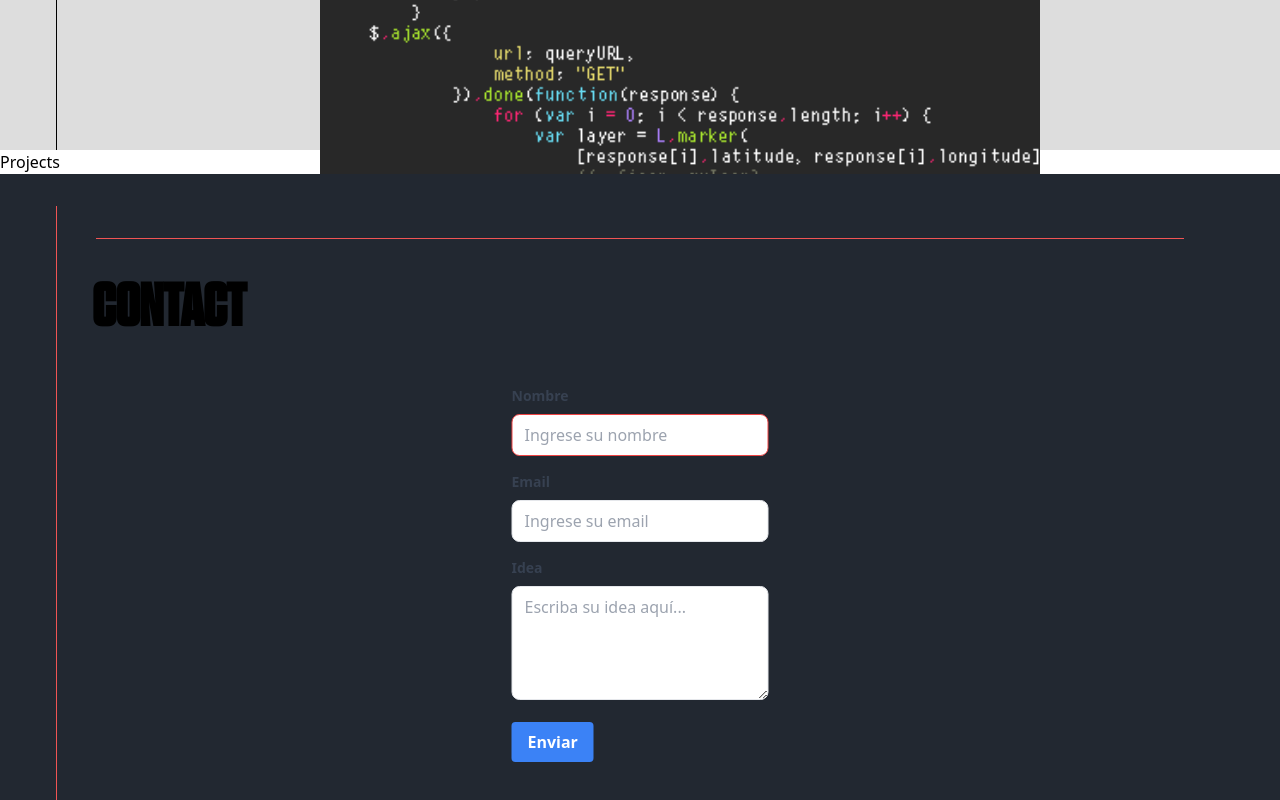
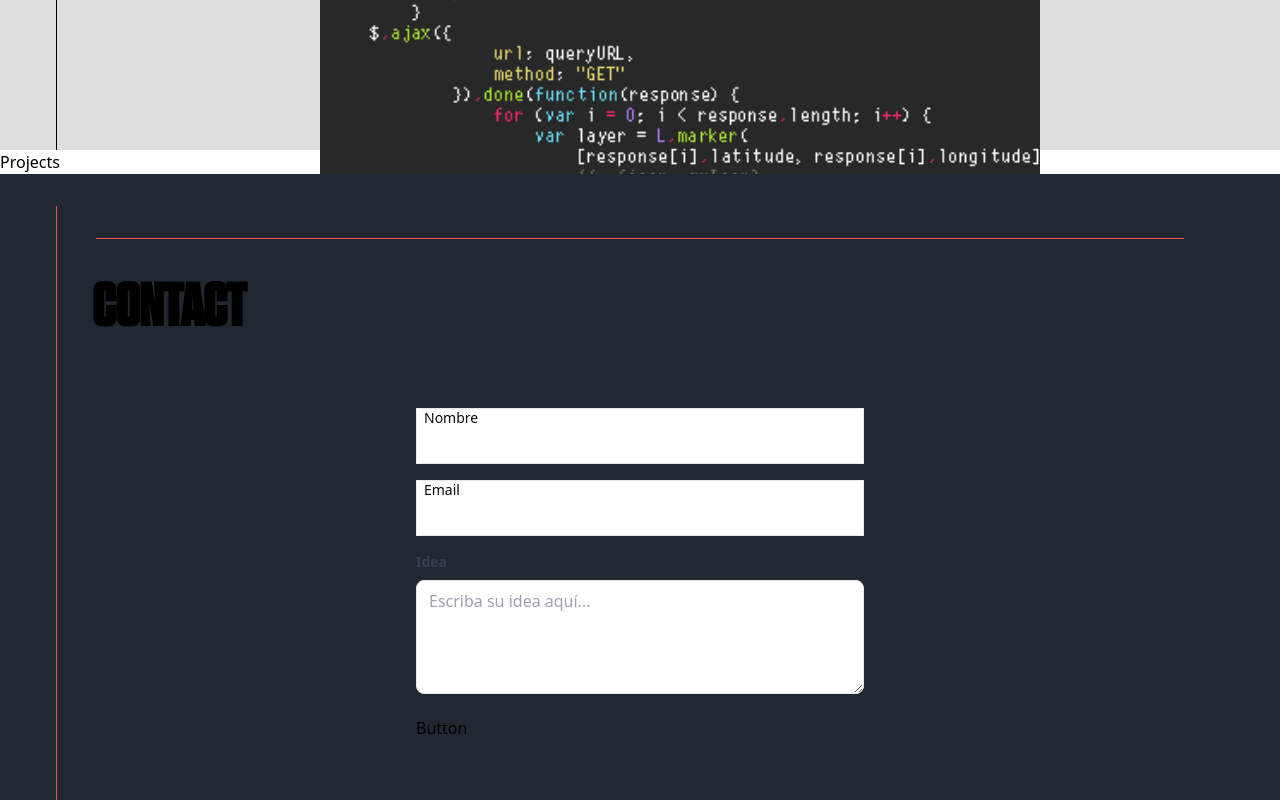
Before and after one commit to Nazaa29/mugencode, a React (Create React App) app: page / in a window 1280 px wide. Shown: the part 1450-2250 px from the top of the page. Built offline with nearby package versions, Linux system fonts and the light colour scheme; what taos would draw is missing.

Commit message:
input fallido

```diff
--- a/src/components/Button.js
+++ b/src/components/Button.js
@@ -0,0 +1,9 @@
+import React from 'react'
+
+const Button = () => {
+    return (
+        <div>Button</div>
+    )
+}
+
+export default Button
--- a/src/components/Contact.js
+++ b/src/components/Contact.js
@@ -8,7 +8,7 @@ const Contact = () => {
       {/* Línea horizontal */}
       <div className="absolute top-16 left-24 right-24 h-1px bg-red-custom"></div>
       <h1 className="text-6xl font-bold uppercase mt-10 ml-7 font-tungsten absolute left-16 top-16">Contact</h1>
-      <div className="absolute top-1/2 left-1/2 transform -translate-x-1/2 -translate-y-1/2">
+      <div className="absolute top-1/2 left-1/2 transform -translate-x-1/2 -translate-y-1/2 w-full">
         <Form/>
       </div>
 
--- a/src/components/Form/Form.js
+++ b/src/components/Form/Form.js
@@ -1,13 +1,17 @@
 import Input from "./Input";
+import Button from '../Button';
 
 
 const Form = () => {
+    const inputStyle = 'relative p-15px w-full border relative';
+    const labelStyle = 'absolute ml-2 text-neutral-950 text-sm z-10';
+
     return (
-      <div className="max-w-md mx-auto">
+        <div className="max-w-md mx-auto w-full">
             <form>
-          <Input label="Nombre" type="text" placeholder="Ingrese su nombre" />
-          <Input label="Email" type="email" placeholder="Ingrese su email" />
-          <div className="mb-4">
+                <Input label="Nombre" type="text" inputStyle={inputStyle} labelStyle={labelStyle}/>
+                <Input label="Email" type="email" inputStyle={inputStyle} labelStyle={labelStyle}/>
+                <div className="mb-4 ">
                     <label className="block text-gray-700 text-sm font-bold mb-2">Idea</label>
                     <textarea
                         className="w-full px-3 py-2 border rounded-lg"
@@ -15,12 +19,7 @@ const Form = () => {
                         rows="4"
                     ></textarea>
                 </div>
-          <button
-            className="bg-blue-500 hover:bg-blue-700 text-white font-bold py-2 px-4 rounded"
-            type="submit"
-          >
-            Enviar
-          </button>
+                <Button />
             </form>
         </div>
     );
--- a/src/components/Form/Input.js
+++ b/src/components/Form/Input.js
@@ -1,13 +1,10 @@
-const Input = ({ label, type, placeholder }) => {
+const Input = ({ label, type, inputStyle, labelStyle}) => {
     return (
         <div className="mb-4">
-        <label className="block text-gray-700 text-sm font-bold mb-2">{label}</label>
+            <label className={labelStyle}>{label}</label>
             <input
-          className={`w-full px-3 py-2 border rounded-lg ${
-            type === 'text' ? 'border-red-500' : '' // Añade más condiciones si es necesario
-          }`}
+                className={inputStyle}
                 type={type}
-          placeholder={placeholder}
             />
         </div>
     );
--- a/tailwind.config.js
+++ b/tailwind.config.js
@@ -21,6 +21,16 @@ module.exports = {
         180: "42rem",
         200: "50rem",
         240: "60rem",
+        "50%":"50%",
+      },
+      padding:{
+        '15px':'15px'
+      },
+      borderRadius:{
+        '4px':'4px',
+      },
+      top:{
+        '50%':'50%'
       },
       height: {
         "1px": "1px",
```
Lines whose indentation alone changed are shown as unchanged.
